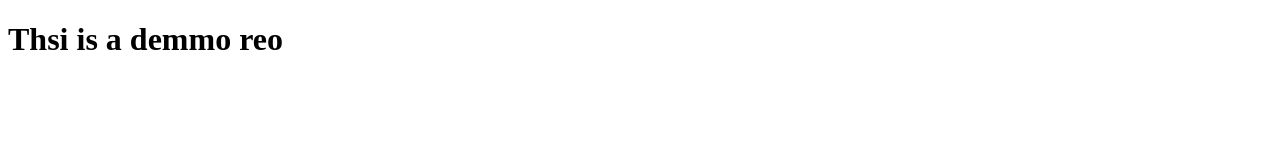
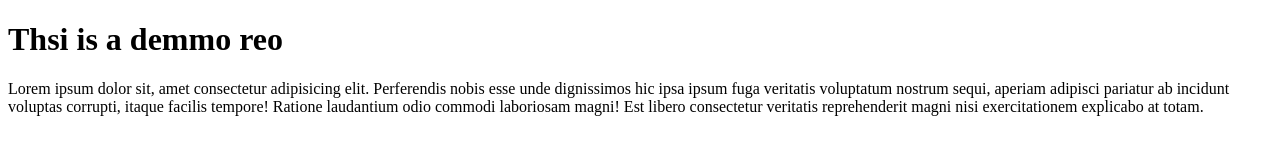
Before and after one commit to VaibhavMali001/demo-repo, a plain HTML site: page index.html in a window 1280 px wide. Drawn offline with Linux system fonts and the light colour scheme.

Commit message:
another change

```diff
--- a/index.html
+++ b/index.html
@@ -7,5 +7,6 @@
 </head>
 <body>
     <header><h1>Thsi is a demmo reo</h1></header>
+    <p>Lorem ipsum dolor sit, amet consectetur adipisicing elit. Perferendis nobis esse unde dignissimos hic ipsa ipsum fuga veritatis voluptatum nostrum sequi, aperiam adipisci pariatur ab incidunt voluptas corrupti, itaque facilis tempore! Ratione laudantium odio commodi laboriosam magni! Est libero consectetur veritatis reprehenderit magni nisi exercitationem explicabo at totam.</p>
 </body>
 </html>
```
